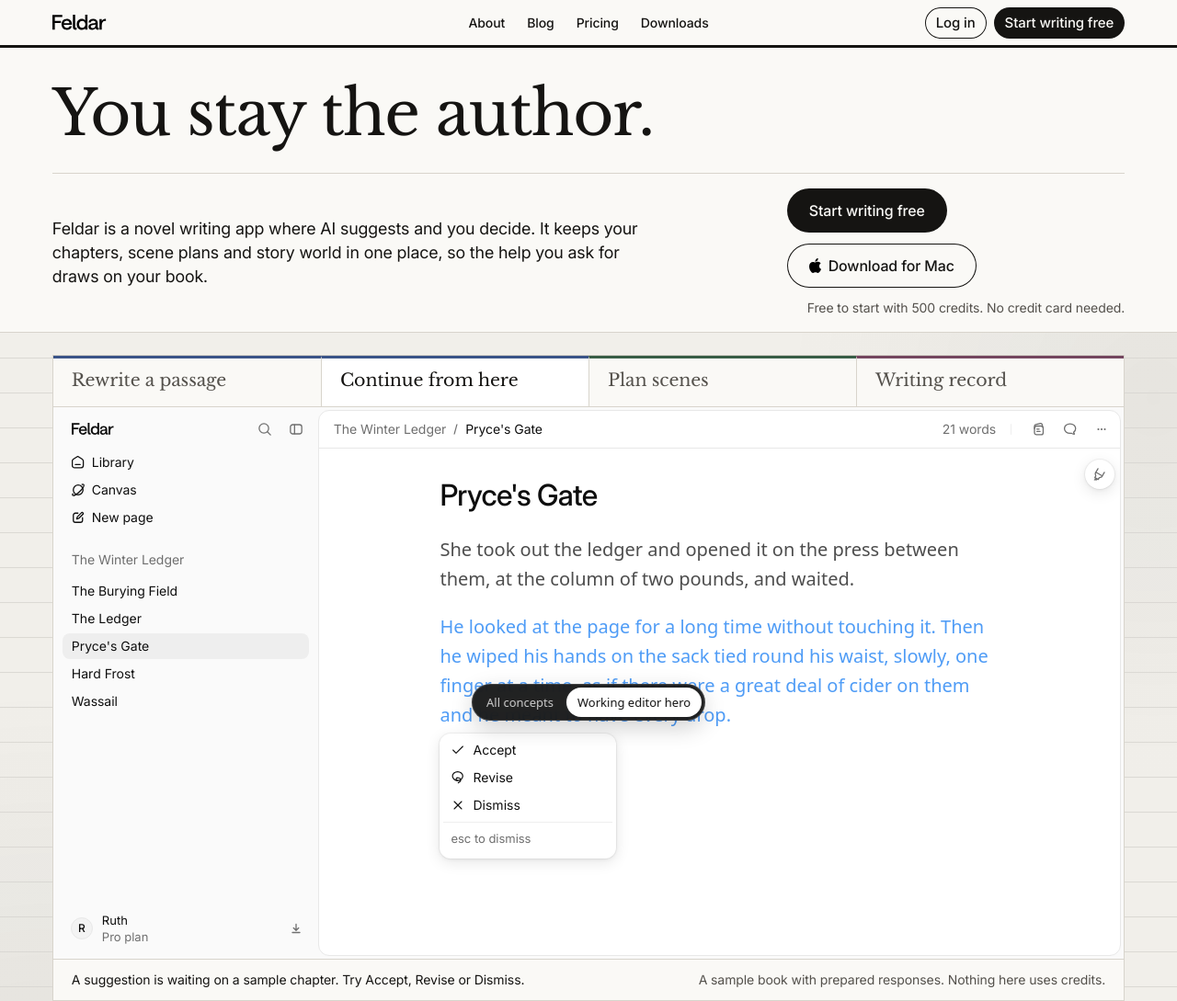
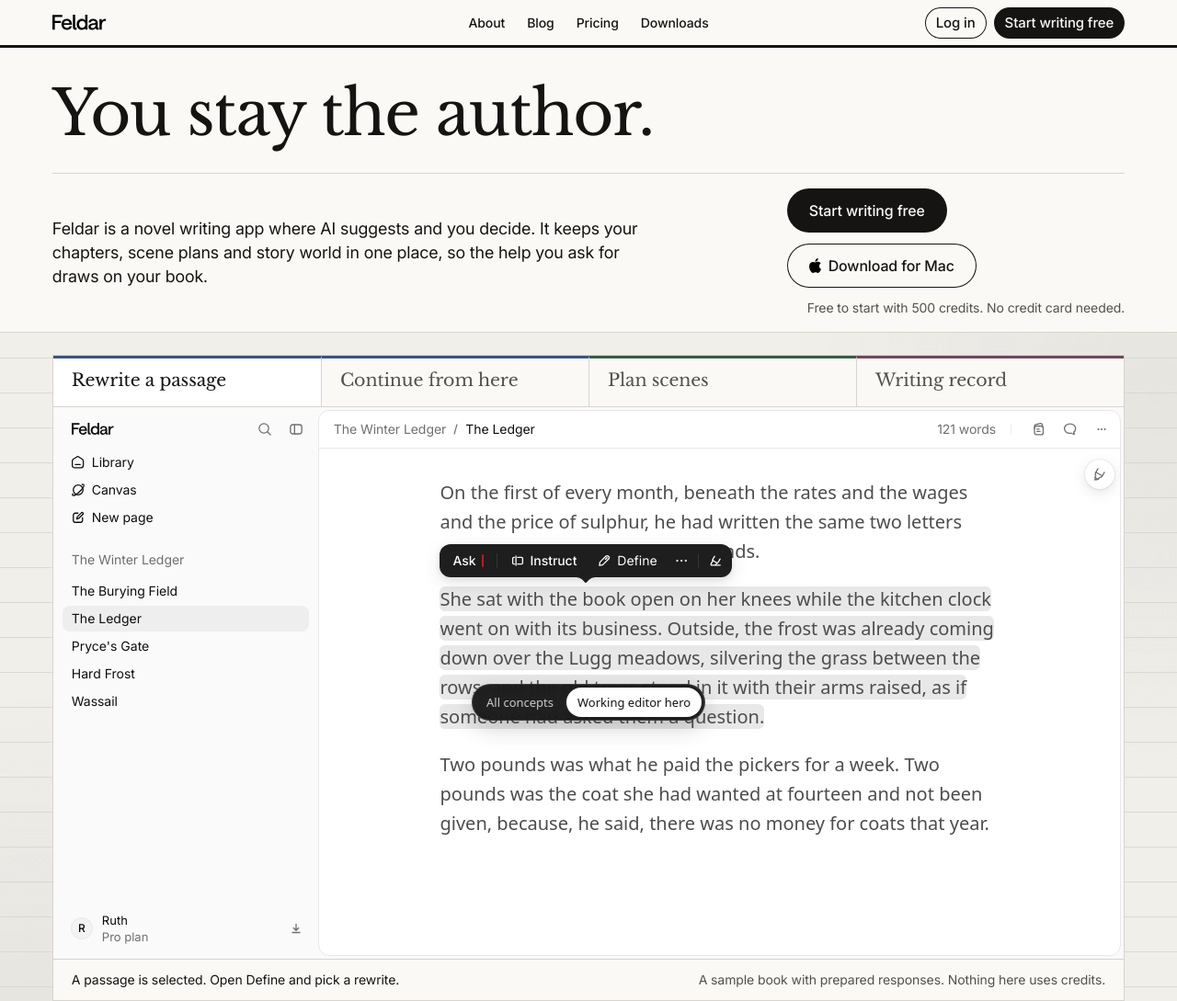
Before and after one commit to muratbul/feldar-concepts, a plain HTML site: page prototypes/editor-hero/index.html in a window 1280 px wide. Shown: the top 1089 px of the page at 92% size. Drawn offline with Linux system fonts and the light colour scheme; a web font is replaced by a local one.

Commit message:
Editor hero: open on Rewrite a passage
Co-Authored-By: Claude Opus 5.5 <noreply@anthropic.com>

```diff
--- a/prototypes/editor-hero/index.html
+++ b/prototypes/editor-hero/index.html
@@ -61,15 +61,15 @@
                 </div>
 
                 <!-- The desk: a manuscript page that writes itself in, with the sample editor on it -->
-                <div class="eh-desk" id="eh-desk" data-editor-hero data-part="continue" data-nosnippet>
+                <div class="eh-desk" id="eh-desk" data-editor-hero data-part="rewrite" data-nosnippet>
                     <canvas class="eh-ground" data-ink-ground aria-hidden="true"></canvas>
                     <div class="rv-wrap">
                         <div class="eh-stage" data-ink-clear>
                             <!-- In the order of the chapters they open in the sidebar: The Ledger,
                                  Pryce's Gate, Hard Frost, then the record of the whole book. -->
                             <div class="eh-parts" role="tablist" aria-label="Things to try in the sample book">
-                                <button type="button" class="eh-part rv-part--write" role="tab" id="eh-tab-rewrite" aria-controls="eh-view-rewrite" aria-selected="false" tabindex="-1" data-part="rewrite">Rewrite a passage</button>
-                                <button type="button" class="eh-part rv-part--write" role="tab" id="eh-tab-continue" aria-controls="eh-view-continue" aria-selected="true" data-part="continue">Continue from here</button>
+                                <button type="button" class="eh-part rv-part--write" role="tab" id="eh-tab-rewrite" aria-controls="eh-view-rewrite" aria-selected="true" data-part="rewrite">Rewrite a passage</button>
+                                <button type="button" class="eh-part rv-part--write" role="tab" id="eh-tab-continue" aria-controls="eh-view-continue" aria-selected="false" tabindex="-1" data-part="continue">Continue from here</button>
                                 <button type="button" class="eh-part rv-part--plan" role="tab" id="eh-tab-plan" aria-controls="eh-view-plan" aria-selected="false" tabindex="-1" data-part="plan">Plan scenes</button>
                                 <button type="button" class="eh-part rv-part--keep" role="tab" id="eh-tab-record" aria-controls="eh-view-record" aria-selected="false" tabindex="-1" data-part="record">Writing record</button>
                             </div>
@@ -92,8 +92,8 @@
                                     <p class="app-book">The Winter Ledger</p>
                                     <div class="app-chapters">
                                         <p class="app-row" data-chapter-row>The Burying Field</p>
-                                        <button type="button" class="app-row" data-chapter-row data-open-part="rewrite">The Ledger</button>
-                                        <button type="button" class="app-row is-current" data-chapter-row data-open-part="continue">Pryce's Gate</button>
+                                        <button type="button" class="app-row is-current" data-chapter-row data-open-part="rewrite">The Ledger</button>
+                                        <button type="button" class="app-row" data-chapter-row data-open-part="continue">Pryce's Gate</button>
                                         <button type="button" class="app-row" data-chapter-row data-open-part="plan">Hard Frost</button>
                                         <p class="app-row" data-chapter-row>Wassail</p>
                                     </div>
@@ -109,10 +109,10 @@
                                         <p class="app-crumb">
                                             <span>The Winter Ledger</span>
                                             <svg class="app-slash" aria-hidden="true"><use href="app-icons.svg#slash" /></svg>
-                                            <span class="app-crumb-page" data-crumb>Pryce's Gate</span>
+                                            <span class="app-crumb-page" data-crumb>The Ledger</span>
                                         </p>
                                         <div class="app-header-end">
-                                            <p class="app-count"><span data-count>21</span> words</p>
+                                            <p class="app-count"><span data-count>121</span> words</p>
                                             <span class="app-divider" aria-hidden="true"></span>
                                             <div class="app-header-tools">
                                                 <button type="button" class="app-iconbutton" data-scenes-toggle aria-label="Show or hide the Scenes panel" aria-pressed="false"><svg class="app-icon" aria-hidden="true"><use href="app-icons.svg#scenes" /></svg></button>
@@ -255,6 +255,7 @@
                                         data-status-pending="A suggestion is waiting on a sample chapter. Try Accept, Revise or Dismiss."
                                         data-status-accepted="Accepted. The lines are part of the chapter now, and counted in the Writing record."
                                         data-status-dismissed="Dismissed. The page is as you left it."
+                                        hidden
                                     >
                                         <div class="app-scroll">
                                             <span class="app-checks" aria-hidden="true"><svg class="app-icon"><use href="app-icons.svg#checks" /></svg></span>
@@ -308,7 +309,6 @@
                                         data-status-rewriting="Feldar is rewriting the passage."
                                         data-status-rewritten="The new words are marked. Apply the rewrite, or press the bin to keep your own."
                                         data-status-applied="Applied. The new words are counted in the Writing record."
-                                        hidden
                                     >
                                         <div class="app-scroll">
                                             <span class="app-checks" aria-hidden="true"><svg class="app-icon"><use href="app-icons.svg#checks" /></svg></span>
```
